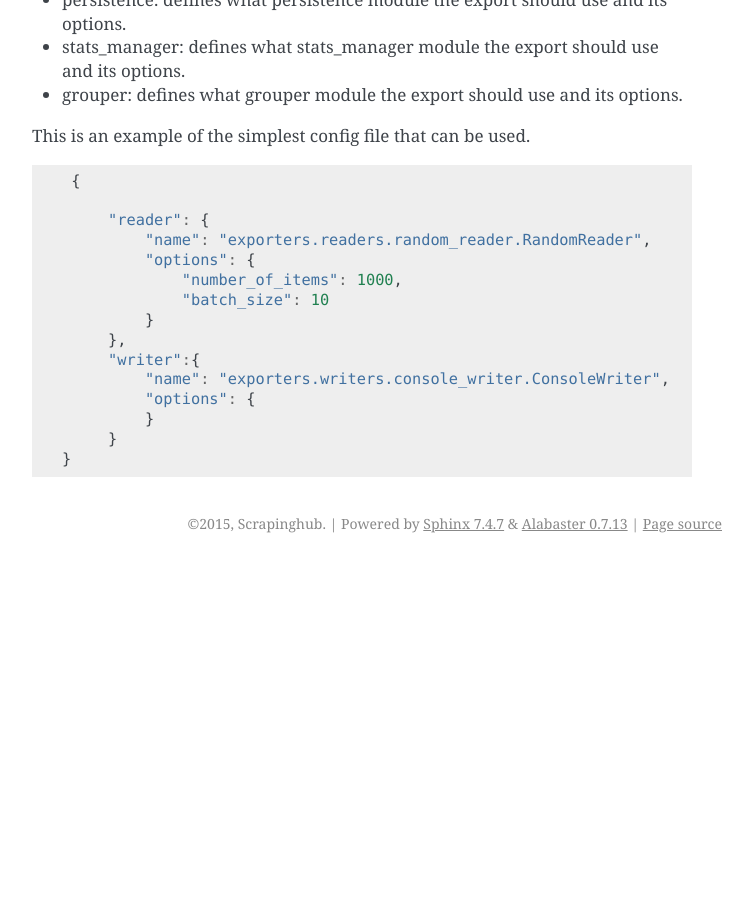
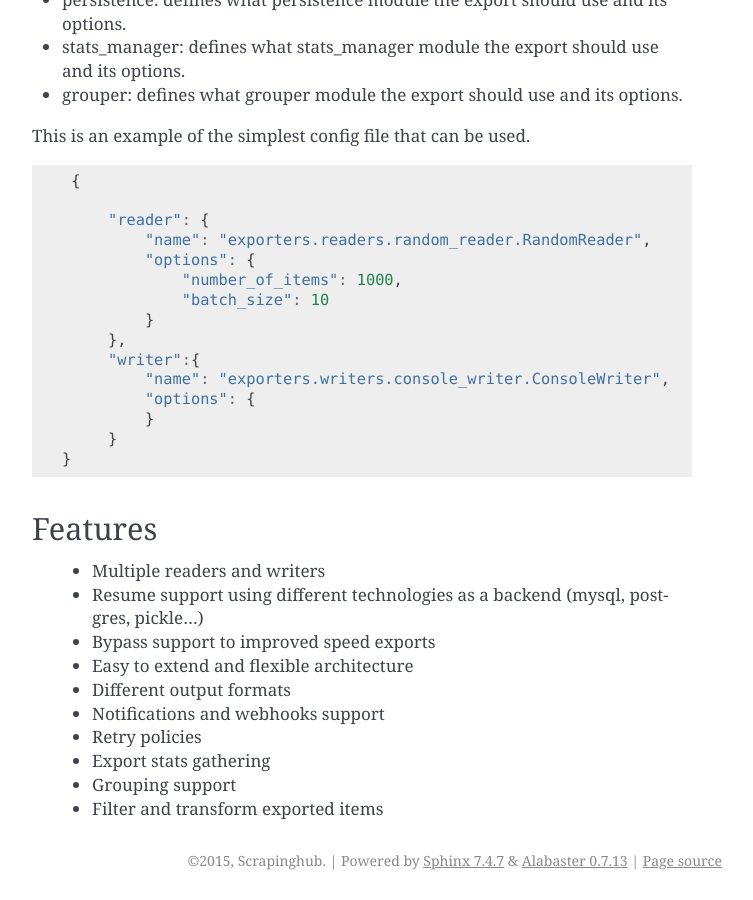
Before and after one commit to scrapinghub/exporters, a Sphinx documentation site: the page built from docs/exporters.rst, in a window 1280 px wide and 900 px high, scrolled down 1302 px. Shown: the whole window, without its empty margins (388-1141 px from the left). Built offline with Sphinx 7.4.7, drawn with Linux system fonts in a browser that asks for light colours; before the commit the page ends 1865 px from its top, so only the background shows below that.

Commit message:
Adds features

```diff
--- a/docs/exporters.rst
+++ b/docs/exporters.rst
@@ -55,3 +55,18 @@ This is an example of the simplest config file that can be used.
             }
         }
    }
+
+
+Features
+--------
+
+    - Multiple readers and writers
+    - Resume support using different technologies as a backend (mysql, postgres, pickle...)
+    - Bypass support to improved speed exports
+    - Easy to extend and flexible architecture
+    - Different output formats
+    - Notifications and webhooks support
+    - Retry policies
+    - Export stats gathering
+    - Grouping support
+    - Filter and transform exported items
```
